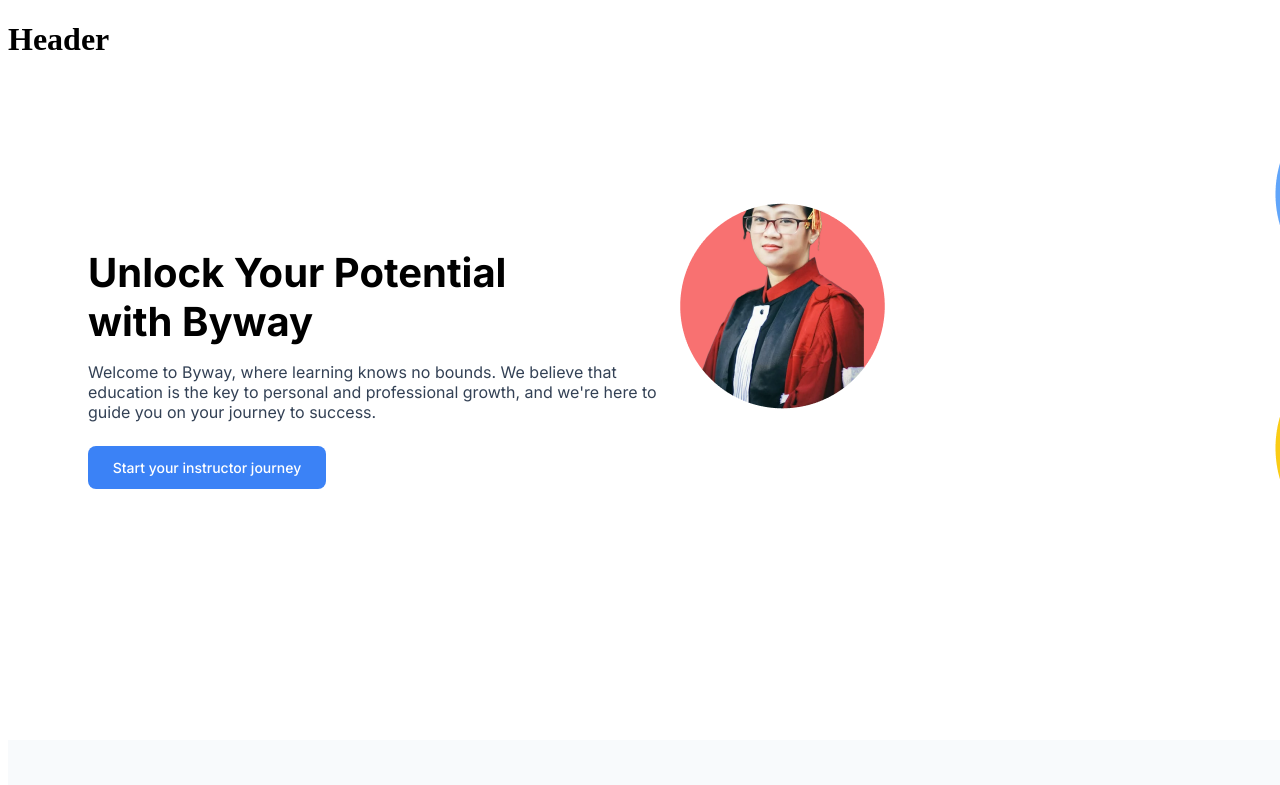
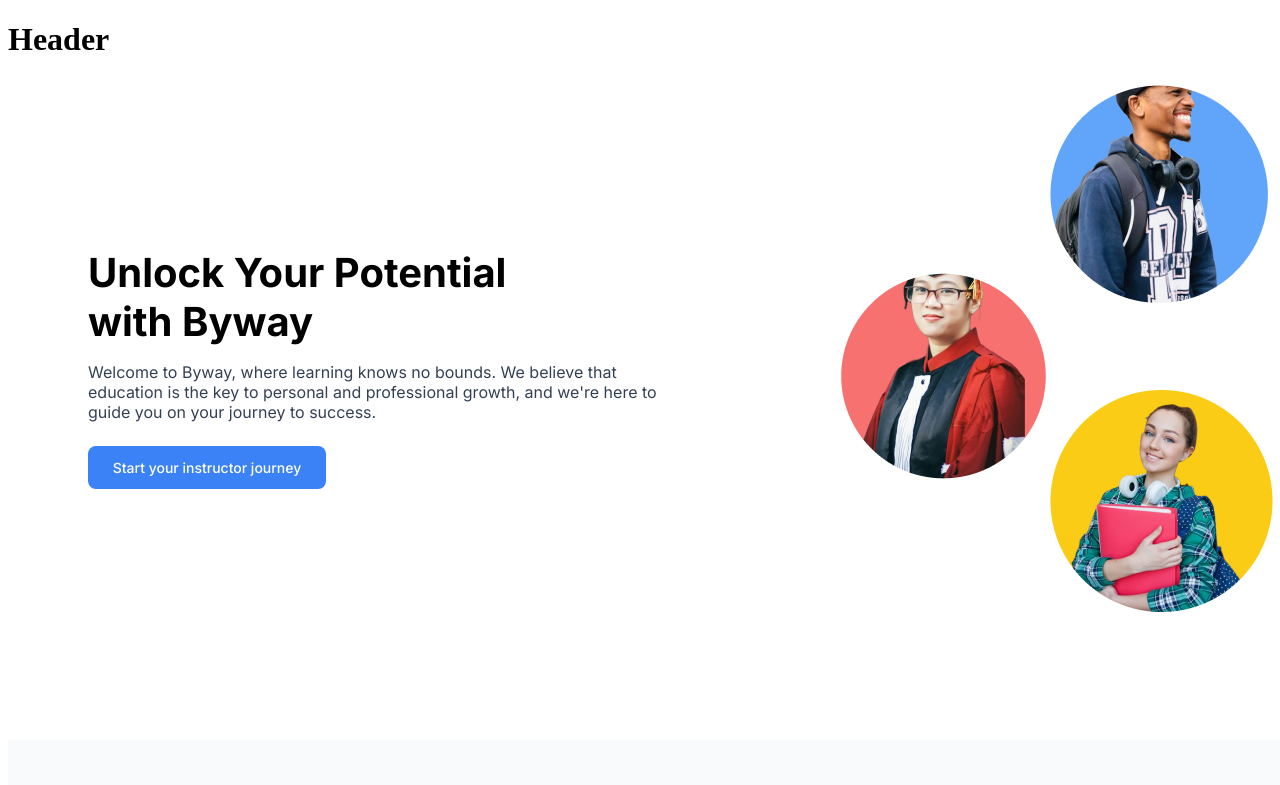
Before and after one commit to Devora-Digital/SkillBoost-Frontend, a Next.js app in the folder skillboost-frontend/: page / in a window 1280 px wide. Shown: the top 785 px of the page. Built offline with nearby package versions, Linux system fonts and the light colour scheme.

Commit message:
Edited positions of circles in banner block on home page

```diff
--- a/skillboost-frontend/src/app/page.module.scss
+++ b/skillboost-frontend/src/app/page.module.scss
@@ -62,21 +62,24 @@
 
 .banner_image_first {
     position: absolute;
-    top: 202.78px;
+    // top: 202.78px;
+    top: 272.78px;
+    left: 840.78px;
 }
 
 .banner_image_second {
     position: absolute;
     top: 84.56px;
-    left: 1275px;
-    // left: 33.66px;
+    // left: 1275px;
+    left: 1050px;
 }
 
 .banner_image_third {
     position: absolute;
-    top: 337px;
-    left: 1275px;
-    // left: 19.74px;
+    // top: 337px;
+    top: 390px;
+    // left: 1275px;
+    left: 1050px;
 }
 
 /*Statistic block*/
```
